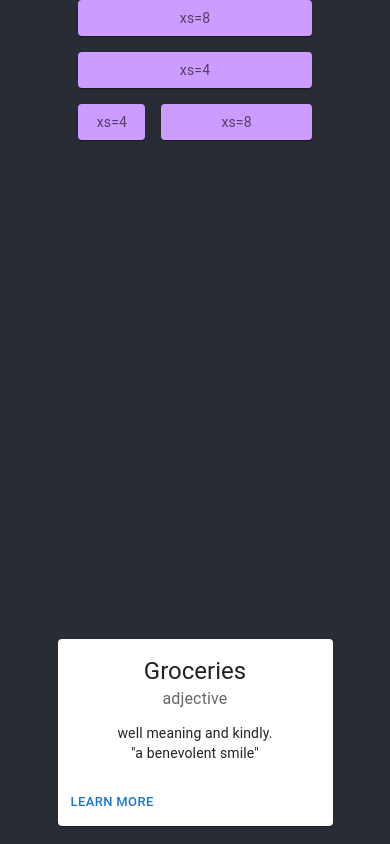
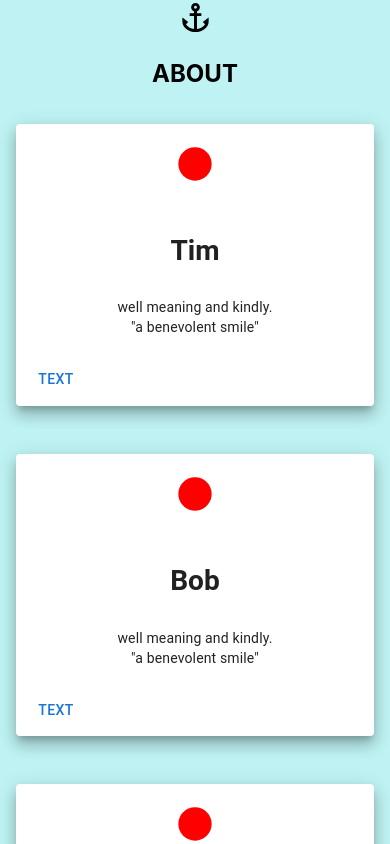
Before and after one commit to sdrann/fridge-notes-app, a React (Create React App) app: page / in a window 390 px wide. Shown: the top 844 px of the page. Built offline with nearby package versions, Linux system fonts and the light colour scheme.

Commit message:
responsive grid and note card size

```diff
--- a/src/App.css
+++ b/src/App.css
@@ -1,5 +1,6 @@
 .App {
     text-align: center;
+    background-color: #bff3f3;
 }
 
 .App-logo {
--- a/src/App.js
+++ b/src/App.js
@@ -12,20 +12,45 @@ import CardContent from '@mui/material/CardContent';
 import Button from '@mui/material/Button';
 import Typography from '@mui/material/Typography';
 
+import CircleIcon from '@mui/icons-material/Circle';
+import AnchorIcon from '@mui/icons-material/Anchor';
+
+import Note from './Note';
 
 const Item = styled(Paper)(({ theme }) => ({
   backgroundColor: theme.palette.mode === 'dark' ? '#91e0ff' : '#cc9cff',
   ...theme.typography.body2,
   padding: theme.spacing(1),
   textAlign: 'center',
+  justifyContent: 'center',
   color: theme.palette.text.secondary,
 }));
+
+
+const a = [
+  {
+    name: "Tim",
+    age: 27
+  },
+  {
+    name: "Bob",
+    age: 32
+  },
+  {
+    name: "Ann",
+    age: 27
+  },
+  {
+    name: "Zen",
+    age: 27
+  }
+];
 
 function App() {
   return (
     <div className="App">
-      <header className="App-header">
-      <Box sx={{ flexGrow: 2 }}>
+      {/* <header className="App-header"> */}
+      {/* <Box sx={{ flexGrow: 2 }}>
       <Grid container spacing={2}>
         <Grid item xs={12} md={4}>
           <Item>xs=8</Item>
@@ -40,15 +65,41 @@ function App() {
           <Item>xs=8</Item>
         </Grid>
       </Grid>
+    </Box> */}
+
+
+    <AnchorIcon fontSize='large'></AnchorIcon>
+    <container>
+    <div sx={{textAlign: 'right', marginRight: '0px', justifyContent: 'right'}}>
+      <h2>ABOUT</h2>
+    </div>
+    </container>
+    {/* <Note text="AAAAAAAA"/>   */}
+    <Box sx={{justifyContent:"center"}}>
+      <Grid container spacing={2}>
+        {a.map((itemm, index) => (
+          <Grid item xs={12} md={6}>
+            {/* <Item>  */}
+              <div key={index}>
+                <Note text={itemm.name}/>
+              </div>
+            {/* </Item> */}
+          </Grid>
+        ))}
+      </Grid>
     </Box>
 
+
+
+
+
+    {/* <div sx={{ margin: "0em" }}>
+
     <Card sx={{ minWidth: 275, margin: "1em" }}>
+      <CircleIcon style={{color:"red", marginTop: "0.5em"}}></CircleIcon>
       <CardContent>
         <Typography variant="h5" component="div">
           Groceries
-        </Typography>
-        <Typography sx={{ mb: 1.5 }} color="text.secondary">
-          adjective
         </Typography>
         <Typography variant="body2">
           well meaning and kindly.
@@ -57,11 +108,33 @@ function App() {
         </Typography>
       </CardContent>
       <CardActions>
-        <Button size="small">Learn More</Button>
+      <Button variant="text">Text</Button>
       </CardActions>
     </Card>
-      </header>
+
+    <Card sx={{ minWidth: 275, margin: "1em" }}>
+    <CircleIcon style={{color:"red", marginTop: "0.5em"}}></CircleIcon>
+      <CardContent>
+        <Typography variant="h5" component="div">
+          Groceries
+        </Typography>
+        <Typography variant="body2">
+          well meaning and kindly.
+          <br />
+          {'"a benevolent smile"'}
+        </Typography>
+      </CardContent>
+      <CardActions>
+      <Button variant="text">Text</Button>
+      </CardActions>
+    </Card>
+
+    </div> */}
+
+      {/* </header> */}
     </div>
+
+
   );
 }
 
--- /dev/null
+++ b/src/Note.css
@@ -0,0 +1,9 @@
+.Note {
+    justify-content: center;
+    display: flex;
+    align-items: center;
+}
+
+.card {
+    background-color: rgb(253, 241, 225);
+}
--- /dev/null
+++ b/src/Note.js
@@ -0,0 +1,35 @@
+import './Note.css';
+
+import Card from '@mui/material/Card';
+import CardActions from '@mui/material/CardActions';
+import CardContent from '@mui/material/CardContent';
+import Button from '@mui/material/Button';
+import Typography from '@mui/material/Typography';
+
+import CircleIcon from '@mui/icons-material/Circle';
+import AnchorIcon from '@mui/icons-material/Anchor';
+
+function Note(props) {
+  return (
+    <div className="Note">
+      <Card  className='card' sx={{ width: '100%', maxWidth: 450, margin: "1em", boxShadow: 10 }}>
+        <CircleIcon style={{color:"red", marginTop: "0.5em", fontSize: 40}}></CircleIcon>
+        <CardContent>
+          <Typography variant="h5" component="div">
+            <h3>{props.text}</h3>
+          </Typography>
+          <Typography variant="body2">
+            well meaning and kindly.
+            <br />
+            {'"a benevolent smile"'}
+          </Typography>
+        </CardContent>
+        <CardActions>
+          <Button variant="text">Text</Button>
+        </CardActions>
+    </Card>
+    </div>
+  );
+}
+
+export default Note;
```
Also changed, not shown: package.json (+7 -0 lines), 1 other file (tests, documents, lock files or other folders). Lines whose indentation alone changed are shown as unchanged.
